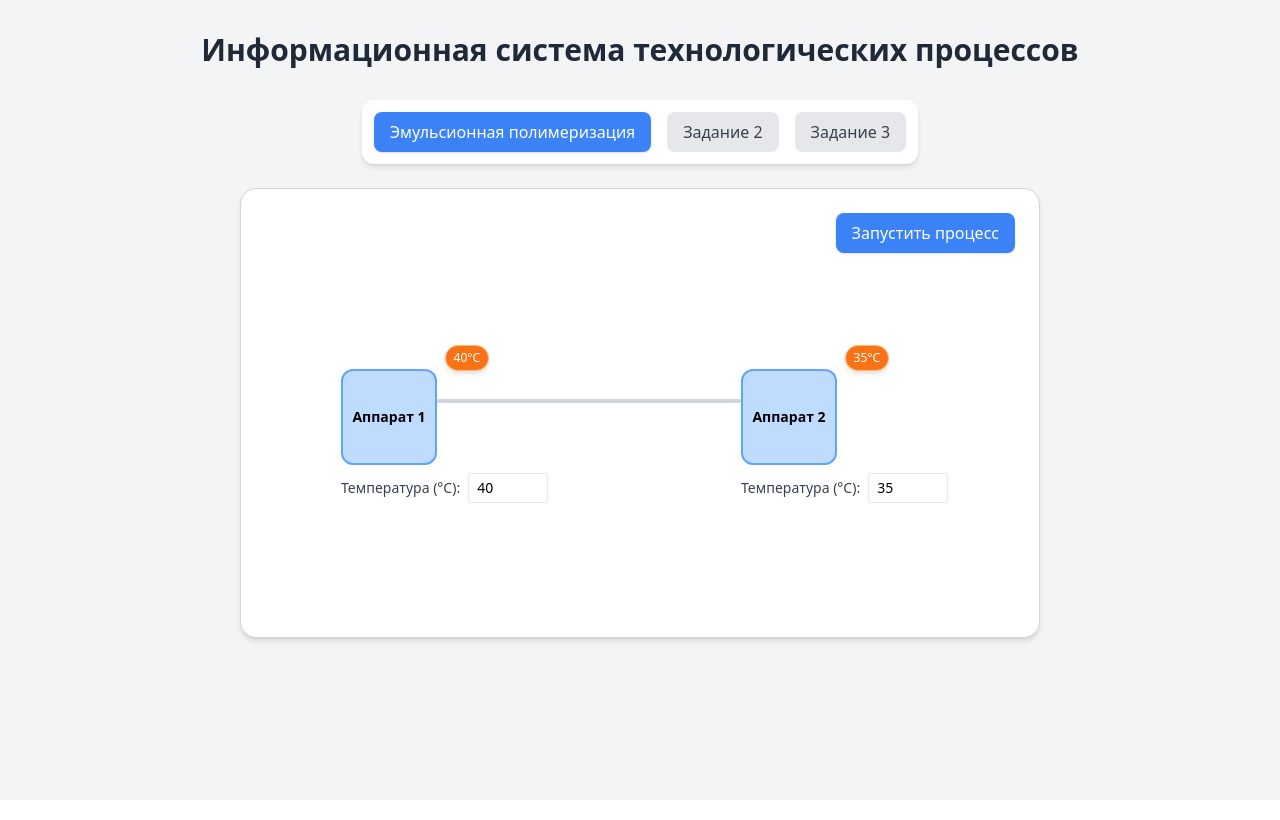
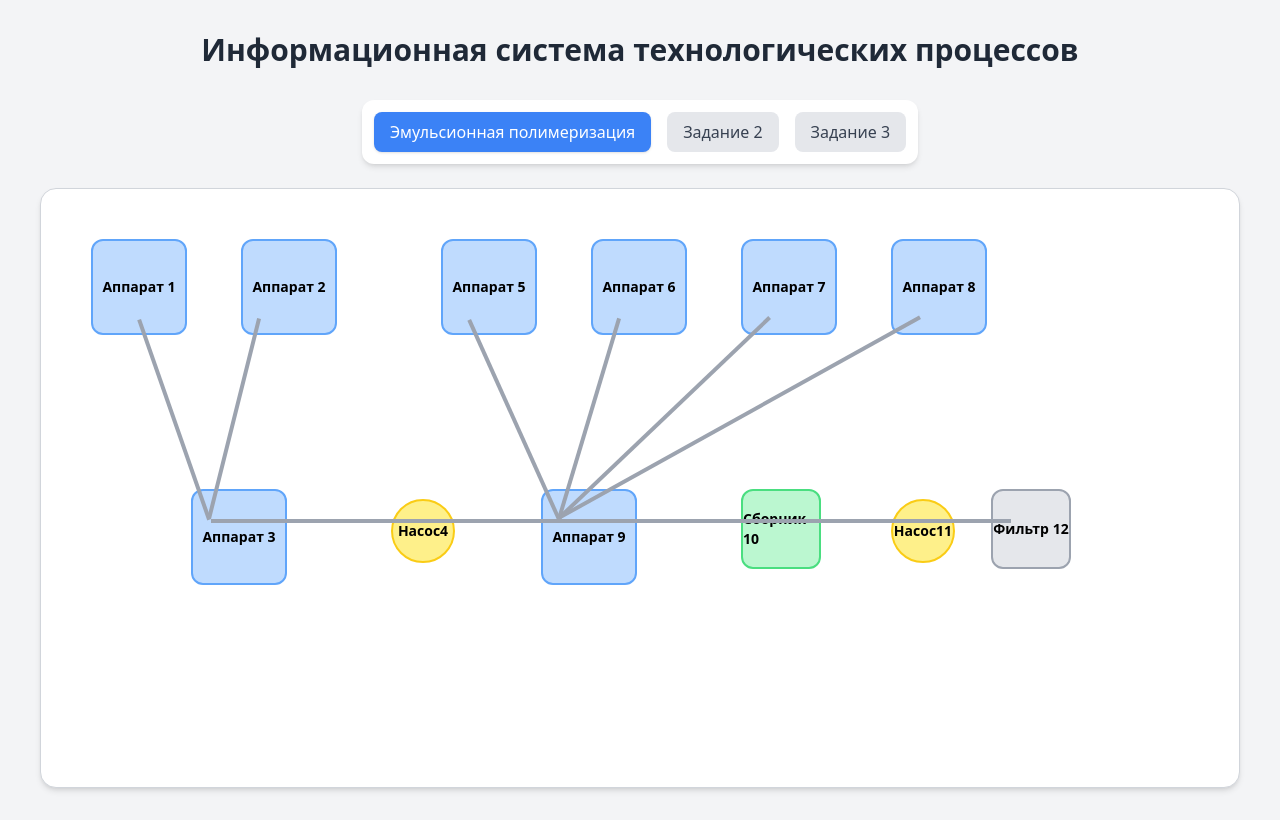
Before and after one commit to dimondlove/visualization-system-frontend, a React (Create React App) app: page / in a window 1280 px wide. Built offline with nearby package versions, Linux system fonts and the light colour scheme.

Commit message:
Доработка модели

```diff
--- a/src/components/Apparatus.js
+++ b/src/components/Apparatus.js
@@ -1,28 +1,24 @@
 import React, { useState } from "react";
-import { motion } from "framer-motion";
+//import { motion } from "framer-motion";
 import { Tooltip } from "./Tooltip";
-import { TemperatureBadge } from "./TemperatureBadge";
+//import { TemperatureBadge } from "./TemperatureBadge";
 
-export function Apparatus({ id, name, substance, x, y, temperature, children }) {
+export function Apparatus({ id, name, x, y }) {
 	const [hovered, setHovered] = useState(false);
 
 	return (
 		<div
 			className="absolute text-center"
 			style={{ left: x, top: y }}
+		>
+			<div
+				className="w-24 h-24 bg-blue-200 border-2 border-blue-400 rounded-xl flex items-center justify-center cursor-pointer"
 				onMouseEnter={() => setHovered(true)}
 				onMouseLeave={() => setHovered(false)}
 			>
-            {temperature && <TemperatureBadge temperature={temperature} />}
-
-            <motion.div
-                className="w-24 h-24 bg-blue-200 border-2 border-blue-400 rounded-xl flex items-center justify-center cursor-pointer relative"
-                whileHover={{ scale: 1.05 }}
-            >
 				<span className="text-sm font-semibold">Аппарат {id}</span>
-            </motion.div>
-            <div className="mt-2">{children}</div>
-            {hovered && <Tooltip name={name} substance={substance} />}
+				{hovered && <Tooltip text={name} />}
+			</div>
 		</div>
 	);
 }
--- /dev/null
+++ b/src/components/Collector.js
@@ -0,0 +1,19 @@
+import React, { useState } from "react";
+import { Tooltip } from "./Tooltip";
+
+export function Collector({ id, x, y }) {
+    const [hovered, setHovered] = useState(false);
+
+    return (
+        <div className="absolute" style={{ left: x, top: y }}>
+            <div
+                className="relative w-20 h-20 bg-green-200 border-2 border-green-400 rounded-xl flex items-center justify-center cursor-pointer"
+                onMouseEnter={() => setHovered(true)}
+                onMouseLeave={() => setHovered(false)}
+            >
+                <span className="text-sm font-semibold">Сборник {id}</span>
+                {hovered && <Tooltip text="Сборник" />}
+            </div>
+        </div>
+    );
+}
--- /dev/null
+++ b/src/components/Filter.js
@@ -0,0 +1,19 @@
+import React, { useState } from "react";
+import { Tooltip } from "./Tooltip";
+
+export function Filter({ id, x, y }) {
+    const [hovered, setHovered] = useState(false);
+
+    return (
+        <div className="absolute" style={{ left: x, top: y }}>
+            <div
+                className="relative w-20 h-20 bg-gray-200 border-2 border-gray-400 rounded-xl flex items-center justify-center cursor-pointer"
+                onMouseEnter={() => setHovered(true)}
+                onMouseLeave={() => setHovered(false)}
+            >
+                <span className="text-sm font-semibold">Фильтр {id}</span>
+                {hovered && <Tooltip text="Фильтр" />}
+            </div>
+        </div>
+    );
+}
--- a/src/components/Pipeline.js
+++ b/src/components/Pipeline.js
@@ -1,31 +1,23 @@
 import React from "react";
-import { motion } from "framer-motion";
 
-export function Pipeline({ from, to, active }) {
-    const width = to.x - from.x;
+export function Pipeline({ from, to }) {
+	const width = to.x - from.x;
+	const height = to.y - from.y;
 
-    return (
-        <div className="absolute" style={{ left: from.x, top: from.y }}>
-            <div className="relative h-[4px] bg-gray-300 rounded" style={{ width }}>
-                {active && (
-                    <>
-                        {/* Основной поток */}
-                        <motion.div
-                            className="absolute top-0 left-0 h-[4px] bg-blue-500 rounded"
-                            initial={{ width: 0 }}
-                            animate={{ width }}
-                            transition={{ duration: 2, ease: "easeInOut" }}
-                        />
-                        {/* Двигающаяся капля */}
-                        <motion.div
-                            className="absolute top-[-6px] w-4 h-4 bg-blue-600 rounded-full shadow-md"
-                            initial={{ x:0, opacity: 0 }}
-                            animate={{ x: width - 10, opacity: [0, 1, 1, 0] }}
-                            transition={{ duration: 2, ease: "easeInOut" }}
-                        />
-                    </>
-                )}
-            </div>
-        </div>
-    );
+	const angle = Math.atan2(height, width) * (180 / Math.PI);
+	const length = Math.sqrt(width ** 2 + height ** 2);
+
+	return (
+		<div
+			className="absolute bg-gray-400"
+			style={{
+				left: from.x,
+				top: from.y,
+				width: length,
+				height: 4,
+				transform: `rotate(${angle}deg)`,
+				transformOrigin: "0 0",
+			}}
+		></div>
+	);
 }
--- /dev/null
+++ b/src/components/Pump.js
@@ -0,0 +1,19 @@
+import React, { useState } from "react";
+import { Tooltip } from "./Tooltip";
+
+export function Pump({ id, x, y }) {
+    const [hovered, setHovered] = useState(false);
+
+    return (
+        <div className="absolute" style={{ left: x, top: y }}>
+            <div
+                className="relative w-16 h-16 bg-yellow-200 border-2 border-yellow-400 rounded-full flex items-center justify-center cursor-pointer"
+                onMouseEnter={() => setHovered(true)}
+                onMouseLeave={() => setHovered(false)}
+            >
+                <span className="text-sm font-semibold">Насос{id}</span>
+                {hovered && <Tooltip text={`Насос ${id}`} />}
+            </div>
+        </div>
+    );
+}
--- a/src/components/Tooltip.js
+++ b/src/components/Tooltip.js
@@ -1,10 +1,16 @@
 import React from "react";
+import { motion } from "framer-motion";
 
-export function Tooltip({ name, substance }) {
-    return (
-        <div className="absolute -top-20 left-1/2 -translate-x-1/2 bg-black text-white text-xs rounded-lg px-3 py-2 shadow-lg w-52 z-10">
-            <p className="font-semibold mb-1">{name}</p>
-            <p className="text-gray-200">{substance}</p>
-        </div>
-    );
+export function Tooltip({ text }) {
+	return (
+		<motion.div
+			initial={{ opacity: 0, x: -5 }}
+			animate={{ opacity: 1, x: 0 }}
+			exit={{ opacity: 0 }}
+			transition={{ duration: 0 }}
+			className="absolute left-full ml-2 bg-black text-white text-xs rounded-md px-3 py-2 shadow-lg z-10 w-max whitespace-nowrap"
+		>
+			{text}
+		</motion.div>
+	);
 }
--- a/src/pages/SimulationTab.js
+++ b/src/pages/SimulationTab.js
@@ -1,63 +1,41 @@
-import React, { useState } from "react";
+import React from "react";
 import { Apparatus } from "../components/Apparatus";
+import { Pump } from "../components/Pump";
+import { Collector } from "../components/Collector";
+import { Filter } from "../components/Filter";
 import { Pipeline } from "../components/Pipeline";
 
-export default function SumilationTab() {
-    const [temp1, setTemp1] = useState(40);
-    const [temp2, setTemp2] = useState(35);
-    const [isRunning, setIsRunning] = useState(false);
+export default function SimulationTab() {
+  return (
+    <div className="relative w-[1200px] h-[600px] border border-gray-300 bg-white rounded-2xl shadow-md p-6 overflow-hidden">
+      {/* Верхний ряд */}
+      <Apparatus id={1} name="Аппарат 1: Углеводородная фаза" x={50} y={50} />
+      <Apparatus id={2} name="Аппарат 2: Водная фаза" x={200} y={50} />
+      <Apparatus id={5} name="Аппарат 5: Инициатор (K₂S₂O₈)" x={400} y={50} />
+      <Apparatus id={6} name="Аппарат 6: Аммиачная вода" x={550} y={50} />
+      <Apparatus id={7} name="Аппарат 7: Сульфит натрия" x={700} y={50} />
+      <Apparatus id={8} name="Аппарат 8: Стабилизатор" x={850} y={50} />
 
-    const handleStart = () => {
-        setIsRunning(true);
-        setTimeout(() => setIsRunning(false), 2200);
-    };
+      {/* Нижний ряд */}
+      <Apparatus id={3} name="Аппарат 3: Смеситель" x={150} y={300} />
+      <Pump id={4} x={350} y={310} />
+      <Apparatus id={9} name="Аппарат 9: Полимеризатор" x={500} y={300} />
+      <Collector id={10} x={700} y={300} />
+      <Pump id={11} x={850} y={310} />
+      <Filter id={12} x={950} y={300} />
 
-    return (
-        <div className="relative w-[800px] h-[450px] border border-gray-300 bg-white rounded-2xl shadow-md p-6">
-            <div className="flex justify-end mb-4">
-                <button
-                    onClick={handleStart}
-                    className="bg-blue-500 hover:bg-blue-600 text-white px-4 py-2 rounded-lg font-medium shadow"
-                >
-                    Запустить процесс
-                </button>
-            </div>
-
-            <Apparatus
-                id="1"
-                name="Аппарат приготовления углеводородной фазы"
-                substance="Хлоропрен, канифоль, сера"
-                x={100}
-                y={180}
-                temperature={temp1}
-            >
-                <label className="text-sm text-gray-700">Температура (°C):</label>
-                <input
-                    type="number"
-                    value={temp1}
-                    onChange={(e) => setTemp1(e.target.value)}
-                    className="border rounded px-2 py-1 w-20 ml-2 text-sm"
-                />
-            </Apparatus>
-
-            <Apparatus
-                id="2"
-                name="Аппарат приготовления водной фазы"
-                substance="Раствор едкого натра, соли сульфокислот"
-                x={500}
-                y={180}
-                temperature={temp2}
-            >
-                <label className="text-sm text-gray-700">Температура (°C):</label>
-                <input
-                    type="number"
-                    value={temp2}
-                    onChange={(e) => setTemp2(e.target.value)}
-                    className="border rounded px-2 py-1 w-20 ml-2 text-sm"
-                />
-            </Apparatus>
-
-            <Pipeline from={{ x: 196, y: 210 }} to={{ x:500, y: 210 }} active={isRunning} />
-        </div>
-    );
+      {/* Соединения */}
+      <Pipeline from={{ x: 100, y: 130 }} to={{ x: 170, y: 330 }} /> {/* 1 → 3 */}
+      <Pipeline from={{ x: 220, y: 130 }} to={{ x: 170, y: 330 }} /> {/* 2 → 3 */}
+      <Pipeline from={{ x: 170, y: 330 }} to={{ x: 380, y: 330 }} /> {/* 3 → 4 */}
+      <Pipeline from={{ x: 380, y: 330 }} to={{ x: 520, y: 330 }} /> {/* 4 → 9 */}
+      <Pipeline from={{ x: 430, y: 130 }} to={{ x: 520, y: 330 }} /> {/* 5 → 9 */}
+      <Pipeline from={{ x: 580, y: 130 }} to={{ x: 520, y: 330 }} /> {/* 6 → 9 */}
+      <Pipeline from={{ x: 730, y: 130 }} to={{ x: 520, y: 330 }} /> {/* 7 → 9 */}
+      <Pipeline from={{ x: 880, y: 130 }} to={{ x: 520, y: 330 }} /> {/* 8 → 9 */}
+      <Pipeline from={{ x: 520, y: 330 }} to={{ x: 720, y: 330 }} /> {/* 9 → 10 */}
+      <Pipeline from={{ x: 720, y: 330 }} to={{ x: 870, y: 330 }} /> {/* 10 → 11 */}
+      <Pipeline from={{ x: 870, y: 330 }} to={{ x: 970, y: 330 }} /> {/* 11 → 12 */}
+    </div>
+  );
 }
```
Also changed, not shown: 1 other file (tests, documents, lock files or other folders). Lines whose indentation alone changed are shown as unchanged.
